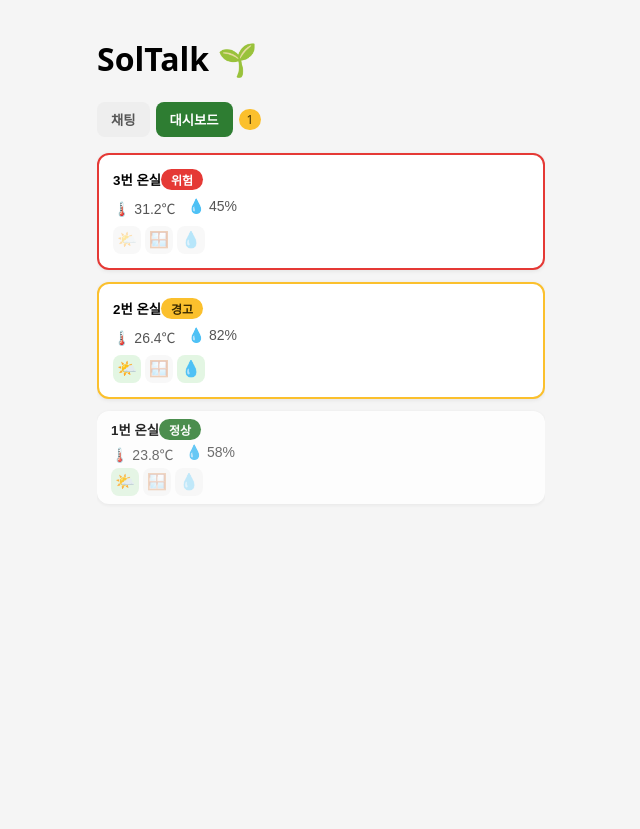
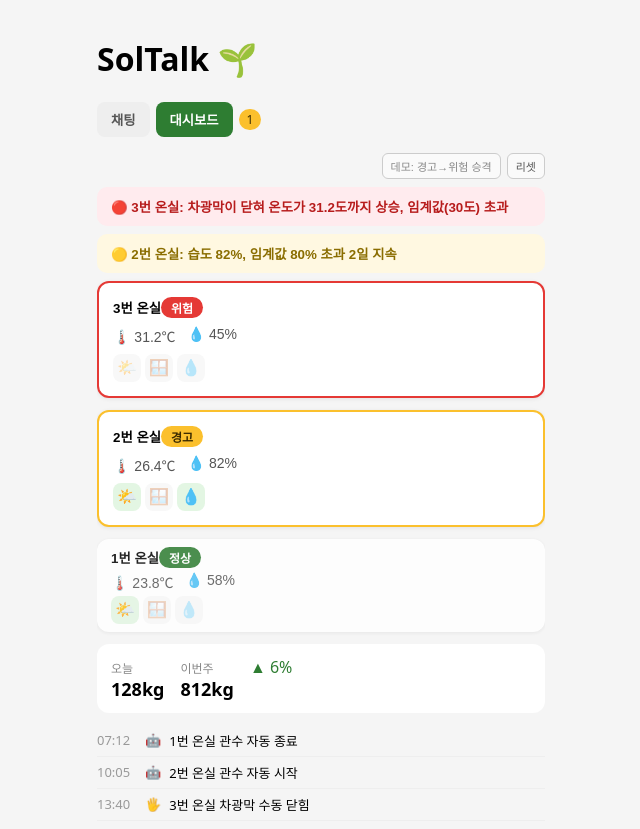
Before and after one commit to SAVE-THE-FARMS/Soltalk, a React (Vite) app in the folder frontend/: page / in a window 1280 px wide. Both pictures are taken after a click on the button "대시보드". Shown: the whole page, without its empty margins (319-959 px from the left). Before the commit the page ends 800 px from the top, so only its background shows below. Built offline with nearby package versions, Linux system fonts and the light colour scheme; no server answers.

Commit message:
feat(frontend): 알림 배너·생산량 위젯·이력 타임라인·데모 컨트롤

```diff
--- /dev/null
+++ b/frontend/src/components/Dashboard/AlertBanner.jsx
@@ -0,0 +1,19 @@
+export default function AlertBanner({ notifications, onSelect }) {
+  if (notifications.length === 0) {
+    return <p className="alert-banner alert-banner--ok">모든 온실 정상입니다 ✅</p>;
+  }
+
+  return (
+    <div className="alert-banner-list">
+      {notifications.map((n) => (
+        <button
+          key={n.id}
+          className={`alert-banner alert-banner--${n.severity}`}
+          onClick={() => onSelect?.(n.greenhouseId)}
+        >
+          {n.severity === "critical" ? "🔴" : "🟡"} {n.greenhouseName}: {n.message}
+        </button>
+      ))}
+    </div>
+  );
+}
--- a/frontend/src/components/Dashboard/Dashboard.jsx
+++ b/frontend/src/components/Dashboard/Dashboard.jsx
@@ -1,4 +1,8 @@
+import AlertBanner from "./AlertBanner";
 import GreenhouseCard from "./GreenhouseCard";
+import ProductionWidget from "./ProductionWidget";
+import HistoryTimeline from "./HistoryTimeline";
+import DemoControls from "./DemoControls";
 
 const SEVERITY_ORDER = { critical: 2, warning: 1, normal: 0 };
 
@@ -9,11 +13,15 @@
 
   return (
     <div className="dashboard">
+      <DemoControls onReset={farm.resetDemo} onEscalate={farm.escalateDemo} />
+      <AlertBanner notifications={farm.notifications} onSelect={onSelectGreenhouse} />
       <div className="dashboard__grid">
         {sorted.map((gh) => (
           <GreenhouseCard key={gh.id} greenhouse={gh} onClick={onSelectGreenhouse} />
         ))}
       </div>
+      <ProductionWidget production={farm.production} />
+      <HistoryTimeline entries={farm.historyLog} />
     </div>
   );
 }
--- /dev/null
+++ b/frontend/src/components/Dashboard/DemoControls.jsx
@@ -0,0 +1,12 @@
+export default function DemoControls({ onReset, onEscalate }) {
+  return (
+    <div className="demo-controls">
+      <button className="demo-controls__btn" onClick={onEscalate}>
+        데모: 경고→위험 승격
+      </button>
+      <button className="demo-controls__btn demo-controls__btn--reset" onClick={onReset}>
+        리셋
+      </button>
+    </div>
+  );
+}
--- /dev/null
+++ b/frontend/src/components/Dashboard/HistoryTimeline.jsx
@@ -0,0 +1,15 @@
+const TYPE_ICON = { auto: "🤖", manual: "🖐️" };
+
+export default function HistoryTimeline({ entries }) {
+  return (
+    <ul className="history-timeline">
+      {entries.map((entry, i) => (
+        <li key={i}>
+          <span className="history-timeline__time">{entry.time}</span>
+          <span className="history-timeline__icon">{TYPE_ICON[entry.type]}</span>
+          <span>{entry.text}</span>
+        </li>
+      ))}
+    </ul>
+  );
+}
--- /dev/null
+++ b/frontend/src/components/Dashboard/ProductionWidget.jsx
@@ -0,0 +1,24 @@
+export default function ProductionWidget({ production }) {
+  const arrow = production.direction === "up" ? "▲" : "▼";
+  const arrowClass = production.direction === "up" ? "is-up" : "is-down";
+
+  return (
+    <div className="production-widget">
+      <div>
+        <span className="production-widget__label">오늘</span>
+        <span className="production-widget__value">
+          {production.today}{production.unit}
+        </span>
+      </div>
+      <div>
+        <span className="production-widget__label">이번주</span>
+        <span className="production-widget__value">
+          {production.week}{production.unit}
+        </span>
+      </div>
+      <span className={`production-widget__diff ${arrowClass}`}>
+        {arrow} {production.diffPct}%
+      </span>
+    </div>
+  );
+}
--- a/frontend/src/styles.css
+++ b/frontend/src/styles.css
@@ -148,3 +148,55 @@
 @media (max-width: 480px) {
   .dashboard__grid { grid-template-columns: 1fr; }
 }
+
+.demo-controls { display: flex; justify-content: flex-end; gap: 6px; margin-bottom: 8px; }
+.demo-controls__btn {
+  font-size: 11px;
+  padding: 4px 8px;
+  border: 1px solid #ccc;
+  border-radius: 6px;
+  background: #fafafa;
+  color: #888;
+  cursor: pointer;
+}
+.demo-controls__btn--reset { color: #555; }
+
+.alert-banner {
+  display: block;
+  width: 100%;
+  text-align: left;
+  border: none;
+  border-radius: 10px;
+  padding: 10px 14px;
+  margin-bottom: 8px;
+  font-weight: 600;
+  cursor: pointer;
+}
+.alert-banner--ok { background: none; color: #2e7d32; text-align: center; cursor: default; font-weight: 500; }
+.alert-banner--warning { background: #fff8e1; color: #8a6d00; }
+.alert-banner--critical { background: #ffebee; color: #b71c1c; }
+.alert-banner-list { display: flex; flex-direction: column; }
+
+.production-widget {
+  display: flex;
+  align-items: baseline;
+  gap: 16px;
+  background: #fff;
+  border-radius: 12px;
+  padding: 12px 14px;
+  margin: 12px 0;
+}
+.production-widget__label { display: block; font-size: 12px; color: #888; }
+.production-widget__value { font-size: 18px; font-weight: 700; }
+.production-widget__diff.is-up { color: #2e7d32; }
+.production-widget__diff.is-down { color: #e53935; }
+
+.history-timeline { list-style: none; margin: 0; padding: 0; }
+.history-timeline li {
+  display: flex;
+  gap: 8px;
+  padding: 6px 0;
+  border-bottom: 1px solid #eee;
+  font-size: 13px;
+}
+.history-timeline__time { color: #999; min-width: 40px; }
```
